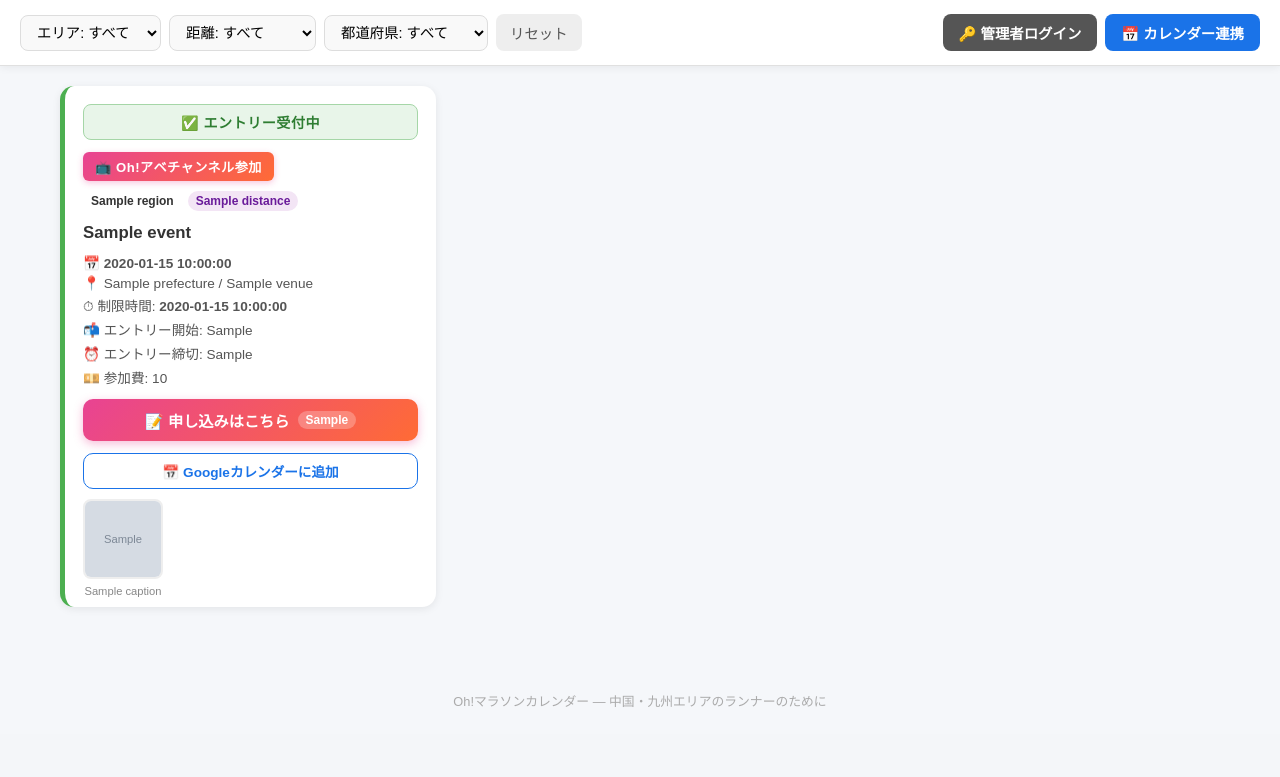
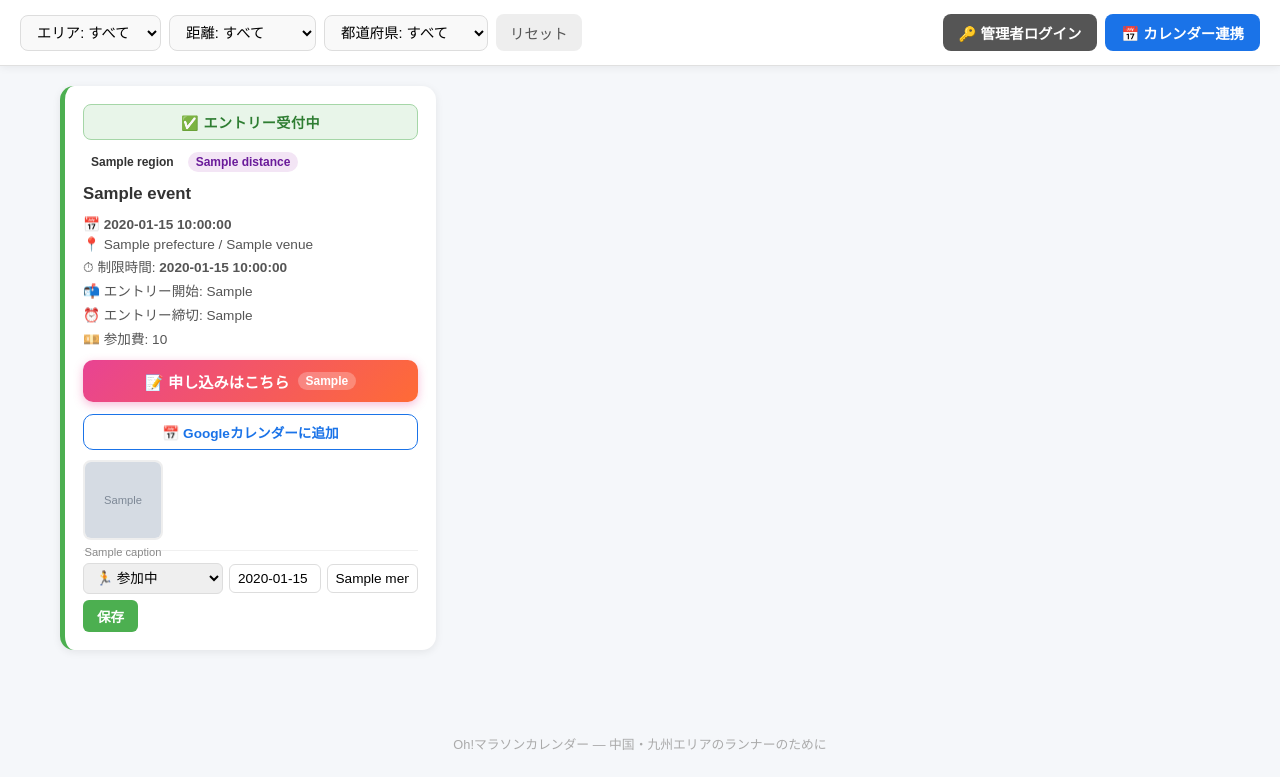
Before and after one commit to OhABE/oh-marathon-calendar, a FastAPI app: template templates/index.html in a window 1280 px wide. Shown: the part 121-898 px from the top of the page. Before the commit the page ends 828 px from the top, so only its background shows below. Run offline with FastAPI, Linux system fonts and the light colour scheme; the template is opened without the code that fills it: most values are stand-ins (such as "Sample title", 1, 10 or a date in 2020); grey boxes marked "Sample" are stand-in pictures.

Commit message:
全員入力可・管理者入力時のみOh!アベチャンネルバッジ表示

```diff
--- a/app/database.py
+++ b/app/database.py
@@ -37,6 +37,7 @@ def init_db():
             status TEXT DEFAULT 'none',
             memo TEXT,
             finish_time TEXT,
+            by_admin INTEGER DEFAULT 0,
             updated_at TEXT DEFAULT (datetime('now', 'localtime')),
             FOREIGN KEY (event_id) REFERENCES events(id)
         );
--- a/app/main.py
+++ b/app/main.py
@@ -56,7 +56,7 @@ def shutdown():
 def index(request: Request, region: str = '', distance: str = '', pref: str = ''):
     db = get_db()
     query = '''
-        SELECT e.*, p.status, p.memo, p.finish_time, p.id as progress_id
+        SELECT e.*, p.status, p.memo, p.finish_time, p.by_admin, p.id as progress_id
         FROM events e
         LEFT JOIN user_progress p ON e.id = p.event_id
         WHERE e.confirmed = 1
@@ -187,18 +187,19 @@ def my_calendar_ics():
 
 @app.post('/progress/{event_id}')
 def update_progress(request: Request, event_id: int, status: str = Form(''), memo: str = Form(''), finish_time: str = Form('')):
-    if not is_admin(request):
-        return RedirectResponse('/', status_code=303)
+    admin = 1 if is_admin(request) else 0
     db = get_db()
-    existing = db.execute('SELECT id FROM user_progress WHERE event_id = ?', (event_id,)).fetchone()
+    existing = db.execute('SELECT id, by_admin FROM user_progress WHERE event_id = ?', (event_id,)).fetchone()
     if existing:
+        # 管理者は常に上書き。一般ユーザーは管理者が入力済みの場合はby_adminを維持
+        new_by_admin = admin if admin else existing['by_admin']
         db.execute('''
-            UPDATE user_progress SET status=?, memo=?, finish_time=?, updated_at=datetime('now','localtime')
+            UPDATE user_progress SET status=?, memo=?, finish_time=?, by_admin=?, updated_at=datetime('now','localtime')
             WHERE event_id=?
-        ''', (status, memo, finish_time, event_id))
+        ''', (status, memo, finish_time, new_by_admin, event_id))
     else:
-        db.execute('INSERT INTO user_progress (event_id, status, memo, finish_time) VALUES (?, ?, ?, ?)',
-                   (event_id, status, memo, finish_time))
+        db.execute('INSERT INTO user_progress (event_id, status, memo, finish_time, by_admin) VALUES (?, ?, ?, ?, ?)',
+                   (event_id, status, memo, finish_time, admin))
     db.commit()
     db.close()
     return RedirectResponse('/', status_code=303)
--- a/templates/index.html
+++ b/templates/index.html
@@ -73,7 +73,7 @@
           {% endif %}
         </div>
 
-        {% if ev.status in ['entered', 'planning', 'running', 'finished'] %}
+        {% if ev.by_admin and ev.status in ['entered', 'planning', 'running', 'finished'] %}
         <div class="abe-badge">📺 Oh!アベチャンネル参加</div>
         {% endif %}
 
@@ -126,8 +126,8 @@
         </div>
         {% endif %}
 
+        <!-- 写真アップロード（管理者のみ） -->
         {% if is_admin %}
-        <!-- 写真アップロード（管理者のみ） -->
         <div class="photo-upload-section">
           <button class="btn-photo-toggle" onclick="togglePhotoForm({{ ev.id }})">📷 写真を追加</button>
           <div id="photo-form-{{ ev.id }}" class="photo-form" style="display:none;">
@@ -139,8 +139,9 @@
             </form>
           </div>
         </div>
+        {% endif %}
 
-        <!-- 進捗ステータス（管理者のみ） -->
+        <!-- 進捗ステータス（全員が入力可能） -->
         <div class="progress-section">
           <form method="post" action="/progress/{{ ev.id }}" class="progress-form">
             <select name="status" class="status-select">
@@ -157,7 +158,6 @@
             <button type="submit" class="btn-save">保存</button>
           </form>
         </div>
-        {% endif %}
 
       </div>
       {% endfor %}
```
Also changed, not shown: data/marathon.db.
